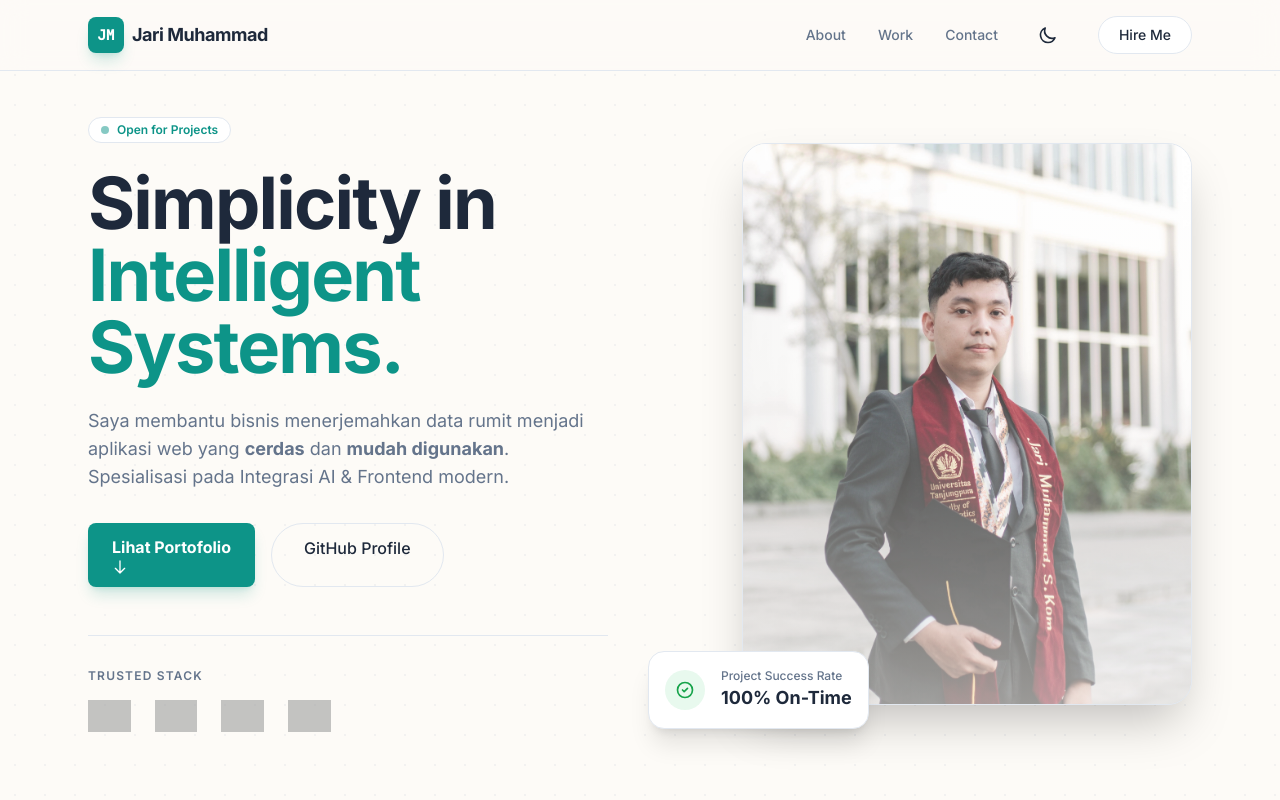
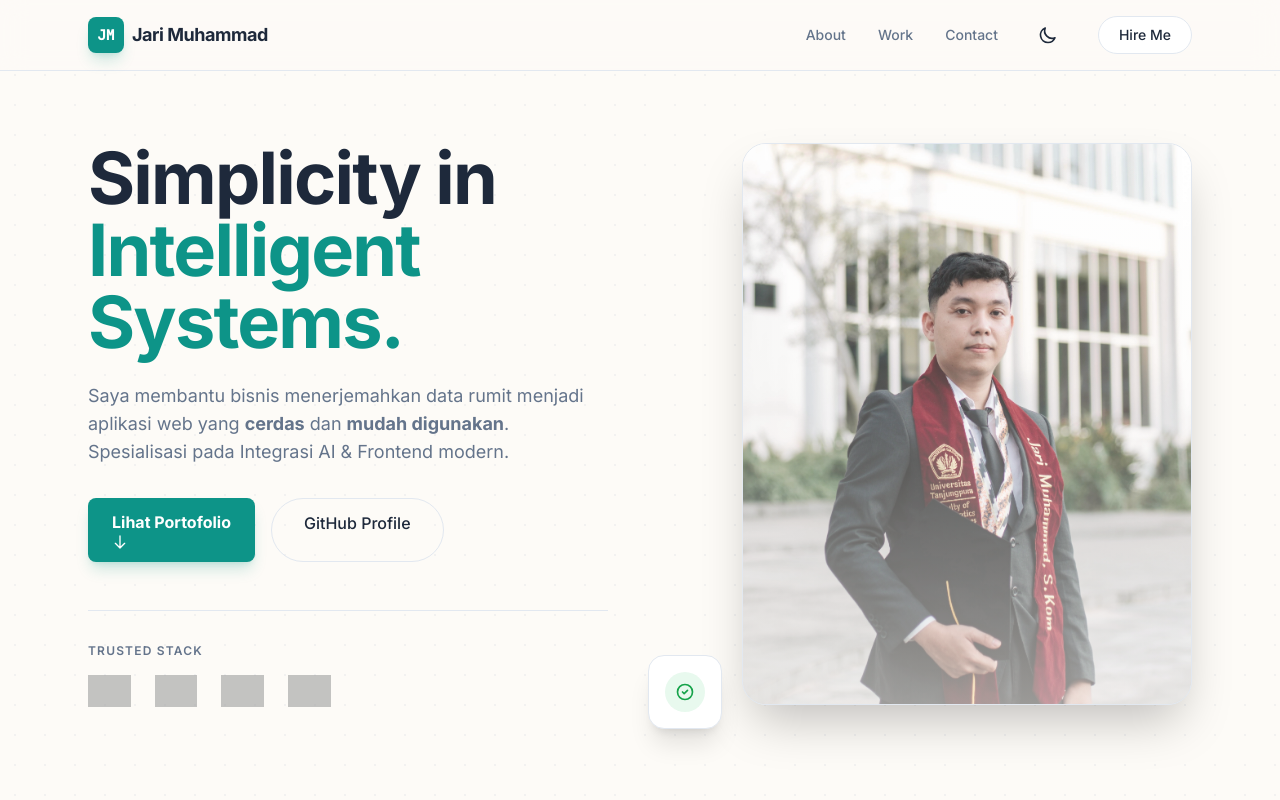
Before and after one commit to Finger15945/Finger15945.github.io, a website built with Vite: page index.html in a window 1280 px wide. Shown: the top 800 px of the page. Built offline with nearby package versions, Linux system fonts and the light colour scheme; grey boxes are pictures that could not be loaded.

Commit message:
hapus gak berguna

```diff
--- a/index.html
+++ b/index.html
@@ -64,10 +64,6 @@
   <section id="about" class="min-h-screen flex items-center pt-32 pb-16 md:pt-24 md:pb-12">
     <div class="max-w-6xl mx-auto px-4 md:px-6 grid lg:grid-cols-2 gap-10 md:gap-16 items-center">
       <div class="order-2 lg:order-1 reveal text-center lg:text-left">
-        <div class="inline-flex items-center gap-2 px-3 py-1 rounded-full bg-brand-surface border border-brand-border text-brand-accent text-xs font-semibold mb-6">
-          <span class="w-2 h-2 rounded-full bg-brand-accent animate-pulse"></span>
-          Open for Projects
-        </div>
 
         <h1 class="text-4xl sm:text-5xl lg:text-7xl font-bold tracking-tight text-brand-text mb-6 leading-tight">
           Simplicity in <br>
@@ -110,10 +106,6 @@
         <div class="hidden sm:flex absolute -bottom-6 -left-6 bg-brand-surface p-4 rounded-2xl shadow-xl border border-brand-border animate-float items-center gap-4 max-w-xs">
           <div class="w-10 h-10 rounded-full bg-green-500/10 flex items-center justify-center text-green-600">
             <svg class="w-5 h-5" fill="none" stroke="currentColor" viewBox="0 0 24 24"><path stroke-linecap="round" stroke-linejoin="round" stroke-width="2" d="M9 12l2 2 4-4m6 2a9 9 0 11-18 0 9 9 0 0118 0z"></path></svg>
-          </div>
-          <div>
-            <p class="text-xs text-brand-muted font-medium">Project Success Rate</p>
-            <p class="text-lg font-bold text-brand-text">100% On-Time</p>
           </div>
         </div>
       </div>
```
